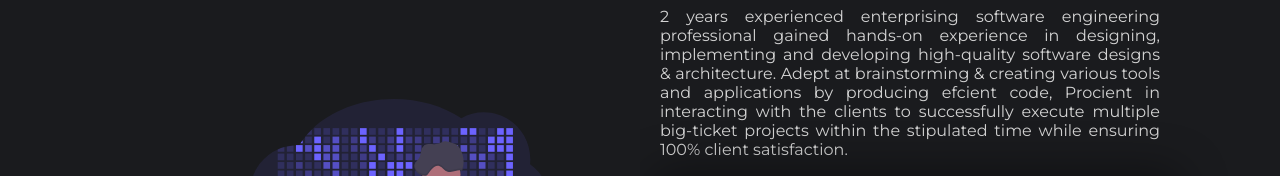
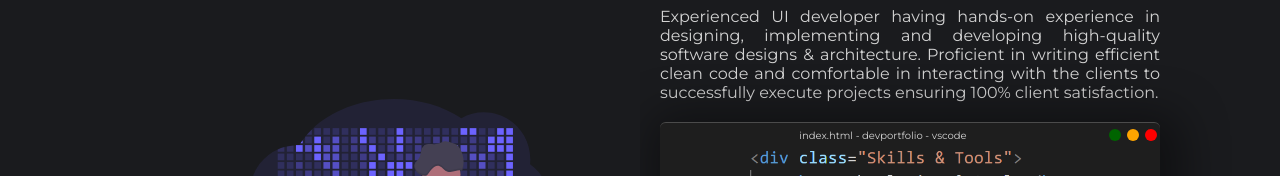
Before and after one commit to Jaspreet22g/devPortfolio, a website built with webpack: page index.html in a window 1280 px wide. Shown: the part 93-269 px from the top of the page. Built offline with nearby package versions, Linux system fonts and the light colour scheme; files whose address does not match are found by name.

Commit message:
about - content change

```diff
--- a/index.html
+++ b/index.html
@@ -89,14 +89,10 @@
                     <h2>Skills & tools</h2>
                 </div>
                 <p>
-                    2 years experienced enterprising software engineering professional gained hands-on experience in
-                    designing, implementing and developing high-quality software
-                    designs &
-                    architecture. Adept at brainstorming & creating various tools and applications by producing efcient
-                    code,
-                     Procient in interacting with the clients to successfully execute multiple big-ticket
-                    projects within
-                    the stipulated time while ensuring 100% client satisfaction.
+                    Experienced UI developer having hands-on experience in designing, implementing and developing
+                    high-quality software designs & architecture. Proficient in writing efficient clean code and
+                    comfortable in interacting with the clients to successfully execute projects ensuring 100% client
+                    satisfaction.
                 </p>
 
                 <div class="skill-window">
```
